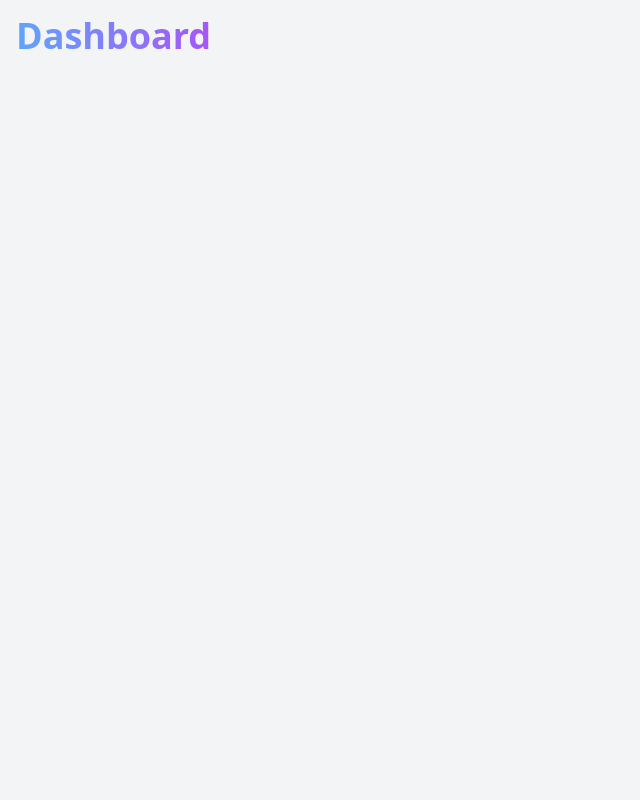
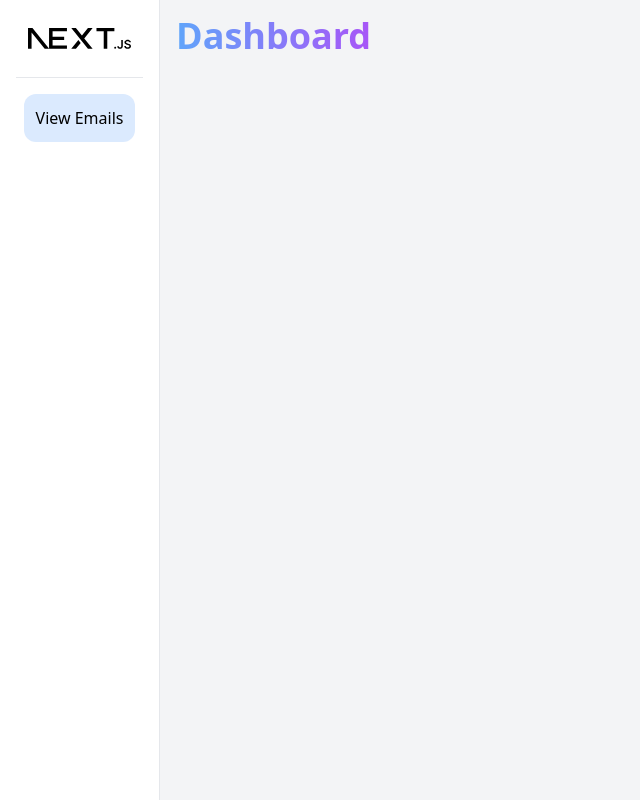
Before and after one commit to DulanWirajith/pickles-ui, a Next.js app: page / in a window 1280 px wide. Shown: the whole page, without its empty margins (0-640 px from the left). Built offline with nearby package versions, Linux system fonts and the light colour scheme.

Commit message:
feat(template design): added sidebar

```diff
--- /dev/null
+++ b/components/atom/sidebar-link.atom.tsx
@@ -0,0 +1,10 @@
+import React from "react";
+
+export const SidebarLink = ({name}: { name: string }) => {
+    return (
+        <div
+            className='bg-blue-100 text-black hover:bg-purple-200 cursor-pointer my-4 p-3 rounded-xl'>
+            {name}
+        </div>
+    );
+}
--- /dev/null
+++ b/components/organisms/sidebar.organism.tsx
@@ -0,0 +1,25 @@
+import React from "react";
+import Link from "next/link";
+import Image from 'next/image';
+import {SidebarLink} from "@/components/atom/sidebar-link.atom";
+
+export const Sidebar = ({children}: { children: React.ReactNode }) => {
+    return (
+        <div className='flex'>
+            <div className='fixed w-40 h-screen p-4 bg-white border-r-[1px] flex flex-col justify-between'>
+                <div className='flex flex-col items-center'>
+                    <Link href='/'>
+                        <div className='p-3 rounded-xl'>
+                            <Image src="/next.svg" alt="My Image" width={500} height={500}/>
+                        </div>
+                    </Link>
+                    <span className='border-b-[1px] border-gray-200 w-full p-2'></span>
+                    <Link href='/emails'>
+                        <SidebarLink name={'View Emails'}/>
+                    </Link>
+                </div>
+            </div>
+            <main className='ml-40 w-full'>{children}</main>
+        </div>
+    );
+}
--- a/package.json
+++ b/package.json
@@ -19,6 +19,7 @@
     "postcss": "8.4.21",
     "react": "18.2.0",
     "react-dom": "18.2.0",
+    "react-icons": "^4.8.0",
     "tailwindcss": "3.3.1",
     "typescript": "5.0.4"
   }
--- a/pages/_app.tsx
+++ b/pages/_app.tsx
@@ -1,6 +1,12 @@
 import '@/styles/globals.css'
-import type { AppProps } from 'next/app'
+import type {AppProps} from 'next/app'
+import React from "react";
+import {Sidebar} from "@/components/organisms/sidebar.organism";
 
-export default function App({ Component, pageProps }: AppProps) {
-  return <Component {...pageProps} />
+export default function App({Component, pageProps}: AppProps) {
+    return (
+        <Sidebar>
+            <Component {...pageProps} />
+        </Sidebar>
+    )
 }
```
Also changed, not shown: 1 other file (tests, documents, lock files or other folders).
